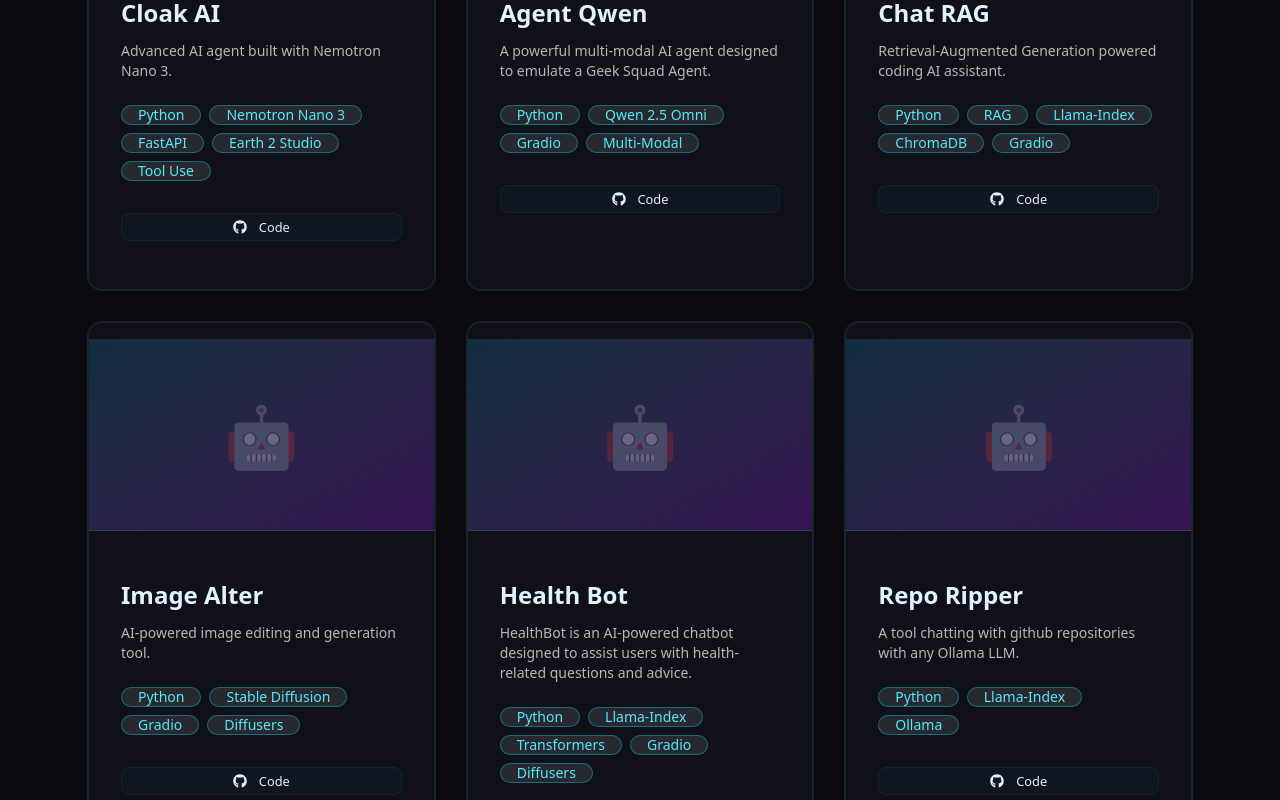
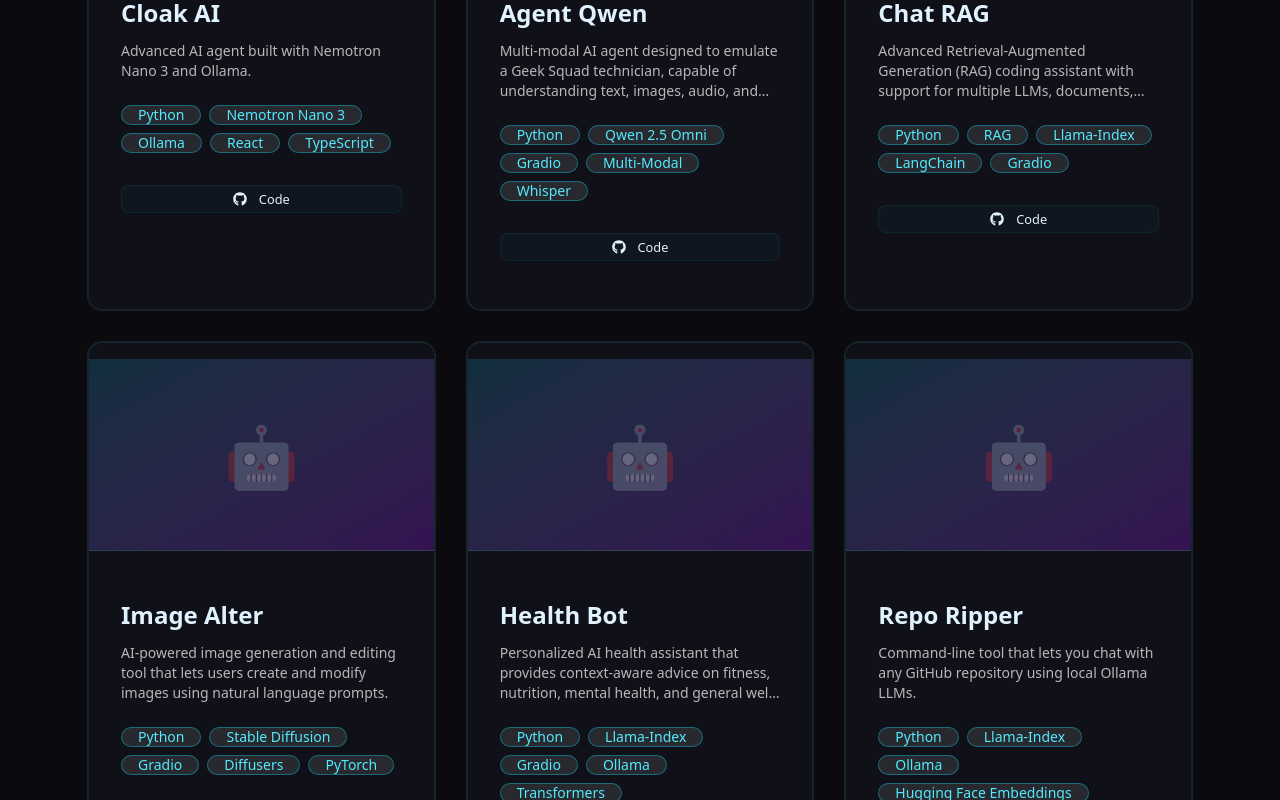
Before and after one commit to JakeFurtaw/jf-coded-v2, a Next.js app: page /projects in a window 1280 px wide. Shown: the part 680-1480 px from the top of the page. Built offline with nearby package versions, Linux system fonts and the light colour scheme.

Commit message:
updated projects an contact page

```diff
--- a/app/contact/page.tsx
+++ b/app/contact/page.tsx
@@ -19,7 +19,6 @@
         </div>
 
         <div className="grid md:grid-cols-2 gap-8">
-          {/* SOCIAL LINKS - Now on the LEFT (more prominent) */}
           <Card className="glass p-12 border-white/10">
             <h3 className="text-2xl font-semibold mb-8">Socials</h3>
 
--- a/app/projects/page.tsx
+++ b/app/projects/page.tsx
@@ -24,58 +24,57 @@
     {
     id: 1,
     title: "Cloak AI",
-    description: "Advanced AI agent built with Nemotron Nano 3.",
-    longDescription: "A powerful AI agent capable of complex reasoning and tool usage. This agent can search the web, gather weather information from Earth 2 Studio models and GFS data, provide stock information from Yahoo Finance, currency exchange rates, and more.",
+    description: "Advanced AI agent built with Nemotron Nano 3 and Ollama.",
+    longDescription: "A sophisticated AI-powered chat application featuring real-time streaming responses, markdown support with code syntax highlighting, and a responsive dark theme interface. The agent leverages Ollama with Nemotron Nano 3 for advanced language processing and includes powerful tool integration for web search, weather forecasting with animated video embeds, stock market data from Yahoo Finance, currency exchange rates, and date/time information. Built with React, TypeScript, and FastAPI backend services, it offers persistent chat history, chat management features, and a modern UI with animated elements. The system supports document parsing using Nemotron Parse, speech-to-text transcription with Whisper, and satellite image segmentation with SAM3.",
     category: "AI/ML",
-    technologies: ["Python", "Nemotron Nano 3", "FastAPI", "Earth 2 Studio", "Tool Use"],
+    technologies: ["Python", "Nemotron Nano 3", "Ollama", "React", "TypeScript", "FastAPI", "Tailwind CSS", "Earth 2 Studio", "GFS Weather Data", "Yahoo Finance API", "Whisper", "Nemotron Parse", "SAM3", "Tool Use", "Web Scraping", "Geocoding", "Satellite Imagery"],
     github: "https://github.com/JakeFurtaw",
   },
   {
     id: 2,
     title: "Agent Qwen",
-    description: "A powerful multi-modal AI agent designed to emulate a Geek Squad Agent.",
-    longDescription: "A powerful Multi-Modal AI agent designed to emulate a Geek Squad Agent. Built with Qwen 2.5-Omni, this agent can understand and respond to voice, text, video and images, making it ideal for a wide range of applications from customer support to interactive assistants.",
+    description: "Multi-modal AI agent designed to emulate a Geek Squad technician, capable of understanding text, images, audio, and video.",
+    longDescription: "A powerful multi-modal AI agent built with Qwen 2.5-Omni that emulates a Geek Squad technician. The agent can process and respond to text, images, audio, and video inputs, making it highly effective for customer support, device troubleshooting, and interactive assistance. It features automatic speech recognition via Whisper, audio response generation with speaker selection, and a custom system prompt designed to deliver clear, professional troubleshooting reports.",
     category: "AI/ML",
-    technologies: ["Python", "Qwen 2.5 Omni", "Gradio", "Multi-Modal"],
+    technologies: ["Python", "Qwen 2.5 Omni", "Gradio", "Multi-Modal", "Whisper", "FastRTC", "PyTorch", "Transformers"],
     github: "https://github.com/JakeFurtaw/Agent-Qwen",
   },
   {
     id: 3,
     title: "Chat RAG",
-    description: "Retrieval-Augmented Generation powered coding AI assistant.",
-    longDescription: "Full-featured RAG pipeline that allows users to chat with documents, exisiting vector datastores, and github repositories. Flexible architecture that has dynamic model selection, vector store agnostic design, and support for multiple LLM providers. Built with Llama-Index, ChromaDB, Gradio, and LangChain.",
+    description: "Advanced Retrieval-Augmented Generation (RAG) coding assistant with support for multiple LLMs, documents, and GitHub repositories.",
+    longDescription: "Full-featured RAG pipeline built with Llama-Index and LangChain that supports chatting with documents (PDF, DOCX, etc.), GitHub repositories, and multiple vector stores (ChromaDB, Milvus, Neo4j). Features dynamic model selection across Ollama, OpenAI, Anthropic, NVIDIA NIM, and quantized Hugging Face models. Includes streaming responses, advanced memory management, custom system prompts, and GPU-aware model handling.",
     category: "AI/ML",
-    technologies: ["Python", "RAG", "Llama-Index", "ChromaDB", "Gradio", "LangChain", "Transformers", "Neo4j"],
+    technologies: ["Python", "RAG", "Llama-Index", "LangChain", "Gradio", "ChromaDB", "Milvus", "Neo4j", "Ollama", "Transformers"],
     github: "https://github.com/JakeFurtaw/Chat-RAG",
   },
   {
     id: 4,
     title: "Image Alter",
-    description: "AI-powered image editing and generation tool.",
-    longDescription: "Gradio application that lets users modify images using natural language instructions powered by state-of-the-art vision-language models.",
+    description: "AI-powered image generation and editing tool that lets users create and modify images using natural language prompts.",
+    longDescription: "A Gradio web application for AI image generation and editing powered by Stable Diffusion. Supports text-to-image generation and image-to-image transformation using Flux models (FLUX.1-schnell and fine-tuned variants). Features customizable generation parameters, interactive image gallery, and responsive UI. Built with the Diffusers library and PyTorch for GPU-accelerated inference.",
     category: "AI/ML",
-    technologies: ["Python", "Stable Diffusion", "Gradio", "Diffusers"],
+    technologies: ["Python", "Stable Diffusion", "Gradio", "Diffusers", "PyTorch", "Transformers"],
     github: "https://github.com/JakeFurtaw/ImageAlter",
   },
   {
     id: 5,
     title: "Health Bot",
-    description: "HealthBot is an AI-powered chatbot designed to assist users with health-related questions and advice.",
-    longDescription: "HealthBot is an AI-powered chatbot designed to assist users with health-related questions and advice. It provides information on fitness, nutrition, mental health, and general well-being.",
+    description: "Personalized AI health assistant that provides context-aware advice on fitness, nutrition, mental health, and general well-being.",
+    longDescription: "An AI health assistant with user authentication and persistent per-user chat history. Built using Llama-Index for the retrieval-augmented chat engine, Hugging Face embeddings (stella_en_400M_v5), and Ollama (Mistral-Nemo) as the backend LLM. Features context-aware conversations, memory buffering, and a clean Gradio web interface for interactive health-related guidance on fitness, nutrition, mental health, and wellness.",
     category: "AI/ML",
-    technologies: ["Python", "Llama-Index", "Transformers", "Gradio", "Diffusers"],
+    technologies: ["Python", "Llama-Index", "Gradio", "Ollama", "Transformers", "PyTorch"],
     github: "https://github.com/JakeFurtaw/HealthReelDemo",
   },
   {
     id: 6,
     title: "Repo Ripper",
-    description: "A tool chatting with github repositories with any Ollama LLM.",
-    longDescription: "Repo Ripper is a tool designed to extract and analyze code repositories, providing insights into code structure, dependencies, and potential issues.",
+    description: "Command-line tool that lets you chat with any GitHub repository using local Ollama LLMs.",
+    longDescription: "A privacy-focused command-line tool that allows users to interact with entire GitHub repositories using local Ollama LLMs. Repo Ripper uses Llama-Index to index codebases and enables natural language queries about structure, dependencies, and functionality. Supports file filtering, conversation memory, and works entirely offline after initial setup.",
     category: "AI/ML",
-    technologies: ["Python", "Llama-Index", "Ollama"],
+    technologies: ["Python", "Llama-Index", "Ollama", "Hugging Face Embeddings", "GitHub API"],
     github: "https://github.com/JakeFurtaw/RepoRipper",
   },
-
   {
     id: 7,
     title: "JFCoded Portfolio Website",
```
